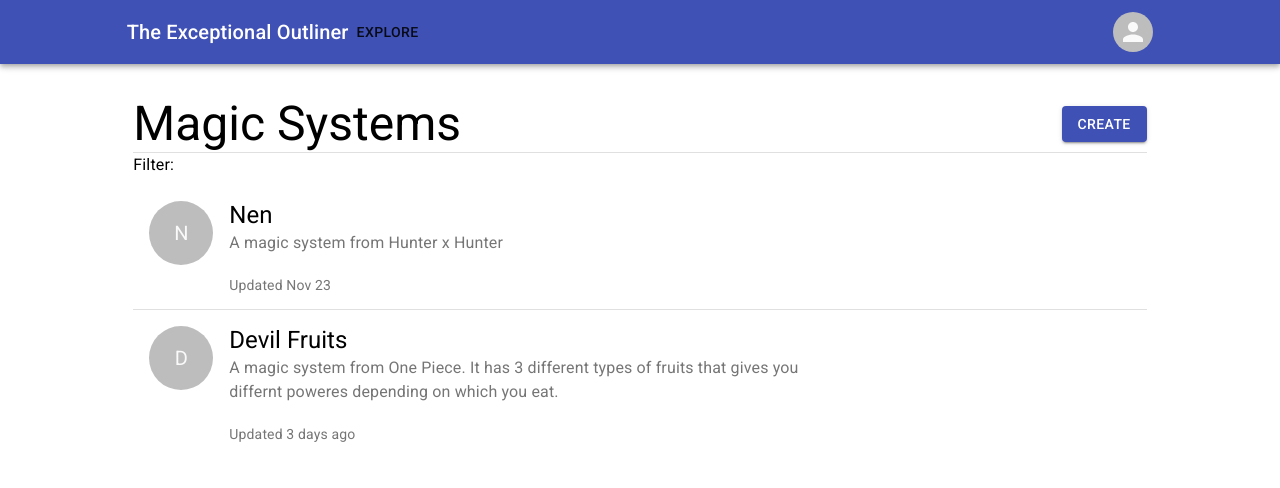
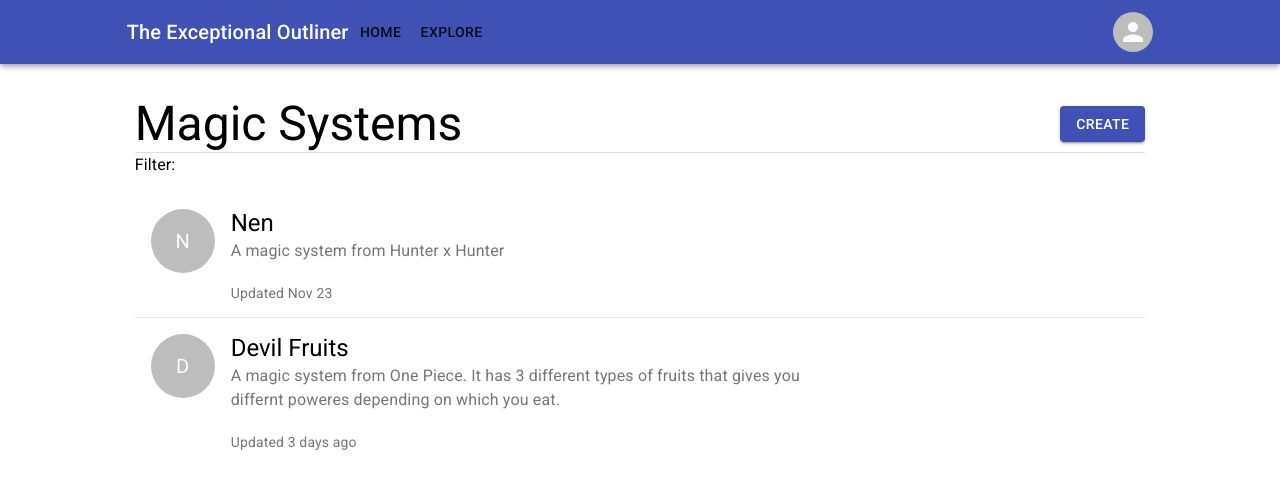
Before and after one commit to reishaleem/exceptional-character-builder, a React (Create React App) app in the folder app/: page /magic-systems in a window 1280 px wide. Shown: the top 488 px of the page. Built offline with nearby package versions, Linux system fonts and the light colour scheme.

Commit message:
add user list and link destination to magic system list item

```diff
--- a/app/src/components/molecules/MagicSystemListItem/index.tsx
+++ b/app/src/components/molecules/MagicSystemListItem/index.tsx
@@ -17,9 +17,10 @@ dayjs.extend(relativeTime);
 
 interface Props {
     system: MagicSystem;
+    linkDestination: string;
 }
 
-export const MagicSystemListItem = ({ system }: Props) => {
+export const MagicSystemListItem = ({ system, linkDestination }: Props) => {
     const theme = useTheme();
 
     function getTimeSinceUpdatedMessage(lastUpdatedDate: dayjs.Dayjs) {
@@ -37,7 +38,7 @@ export const MagicSystemListItem = ({ system }: Props) => {
             alignItems="flex-start"
             button
             component={Link}
-            to={`/magic-systems/${system.id}/page/edit`}
+            to={linkDestination}
         >
             <ListItemAvatar
                 style={{
--- a/app/src/components/organisms/AppNavbar/index.tsx
+++ b/app/src/components/organisms/AppNavbar/index.tsx
@@ -94,6 +94,9 @@ export const AppNavbar = ({
                             link
                             to="/magic-systems"
                         />
+                        <Button component={Link} to="/magic-systems">
+                            Home
+                        </Button>
                         <Button component={Link} to="/explore">
                             Explore
                         </Button>
--- a/app/src/components/organisms/NoSidebarWrapper/index.tsx
+++ b/app/src/components/organisms/NoSidebarWrapper/index.tsx
@@ -14,7 +14,7 @@ export const NoSidebarWrapper = ({ children }: Props) => {
             <AppNavbar />
 
             <Box flexGrow={1} padding={theme.spacing(0.5)}>
-                <Grid container justify="center">
+                <Grid container justify="center" spacing={2}>
                     {children}
                 </Grid>
             </Box>
--- a/app/src/components/pages/ExploreList/index.tsx
+++ b/app/src/components/pages/ExploreList/index.tsx
@@ -1,13 +1,5 @@
-import {
-    Box,
-    Button,
-    Divider,
-    Grid,
-    List,
-    Typography,
-} from "@material-ui/core";
+import { Box, Divider, Grid, List, Typography } from "@material-ui/core";
 import { Fragment } from "react";
-import { Link } from "react-router-dom";
 
 import { MagicSystemListItem } from "../../molecules/MagicSystemListItem";
 import { NoSidebarWrapper } from "../../organisms/NoSidebarWrapper";
@@ -83,7 +75,7 @@ export const ExploreList = () => {
                 </Grid>
 
                 <Grid item xs={12} sm={12} md={10}>
-                    <List>
+                    <List disablePadding>
                         {magicSystems.map((system, i) => {
                             return (
                                 <Fragment key={system.id}>
@@ -95,7 +87,10 @@ export const ExploreList = () => {
                                     ) : (
                                         ""
                                     )}
-                                    <MagicSystemListItem system={system} />
+                                    <MagicSystemListItem
+                                        system={system}
+                                        linkDestination={`/magic-systems/view/${system.id}`}
+                                    />
                                 </Fragment>
                             );
                         })}
--- a/app/src/components/pages/UserMagicList/index.tsx
+++ b/app/src/components/pages/UserMagicList/index.tsx
@@ -94,7 +94,7 @@ export const UserMagicList = () => {
                 </Grid>
 
                 <Grid item xs={12} sm={12} md={10}>
-                    <List>
+                    <List disablePadding>
                         {magicSystems.map((system, i) => {
                             return (
                                 <Fragment key={system.id}>
@@ -106,7 +106,10 @@ export const UserMagicList = () => {
                                     ) : (
                                         ""
                                     )}
-                                    <MagicSystemListItem system={system} />
+                                    <MagicSystemListItem
+                                        system={system}
+                                        linkDestination={`/magic-systems/${system.id}/page/edit`}
+                                    />
                                 </Fragment>
                             );
                         })}
```
